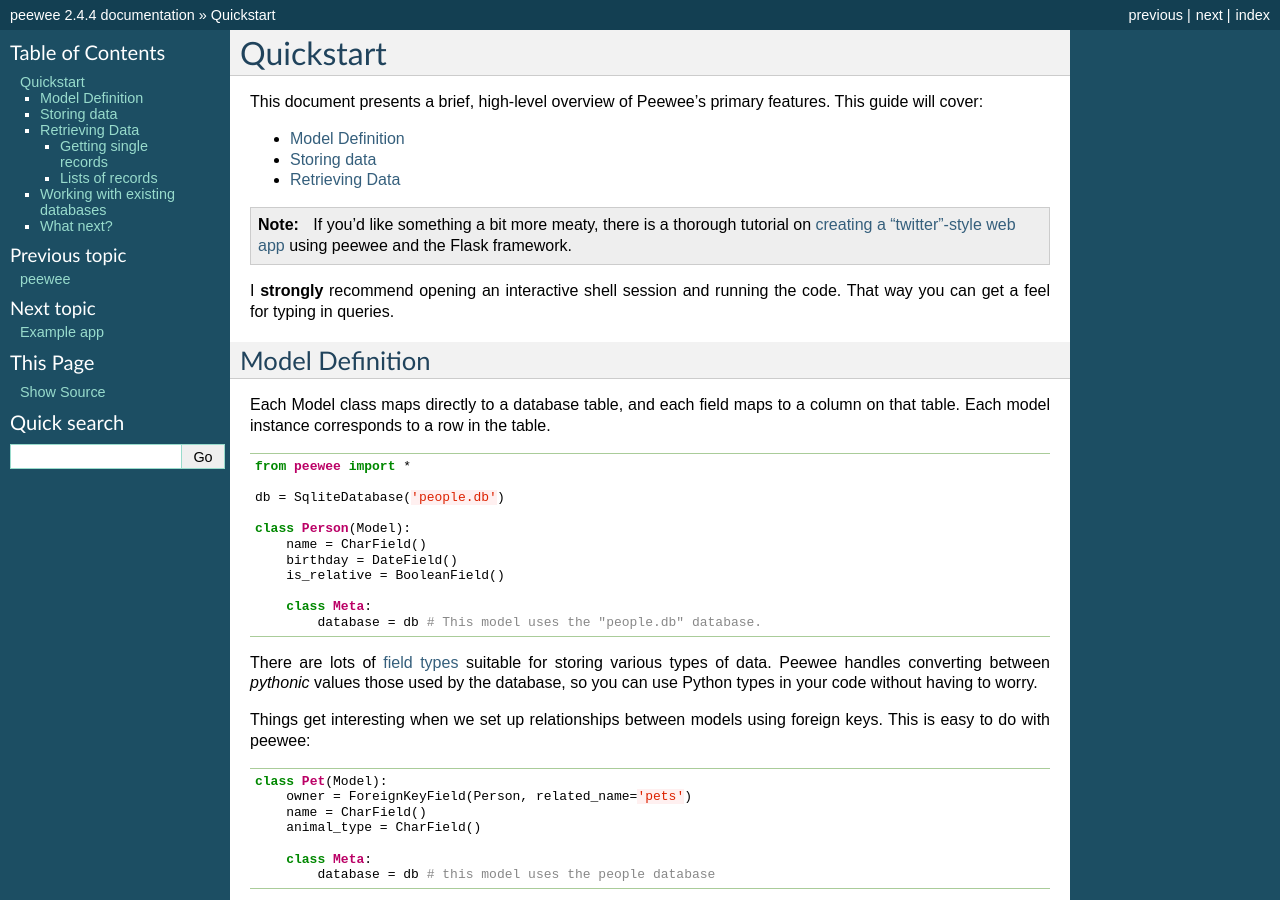
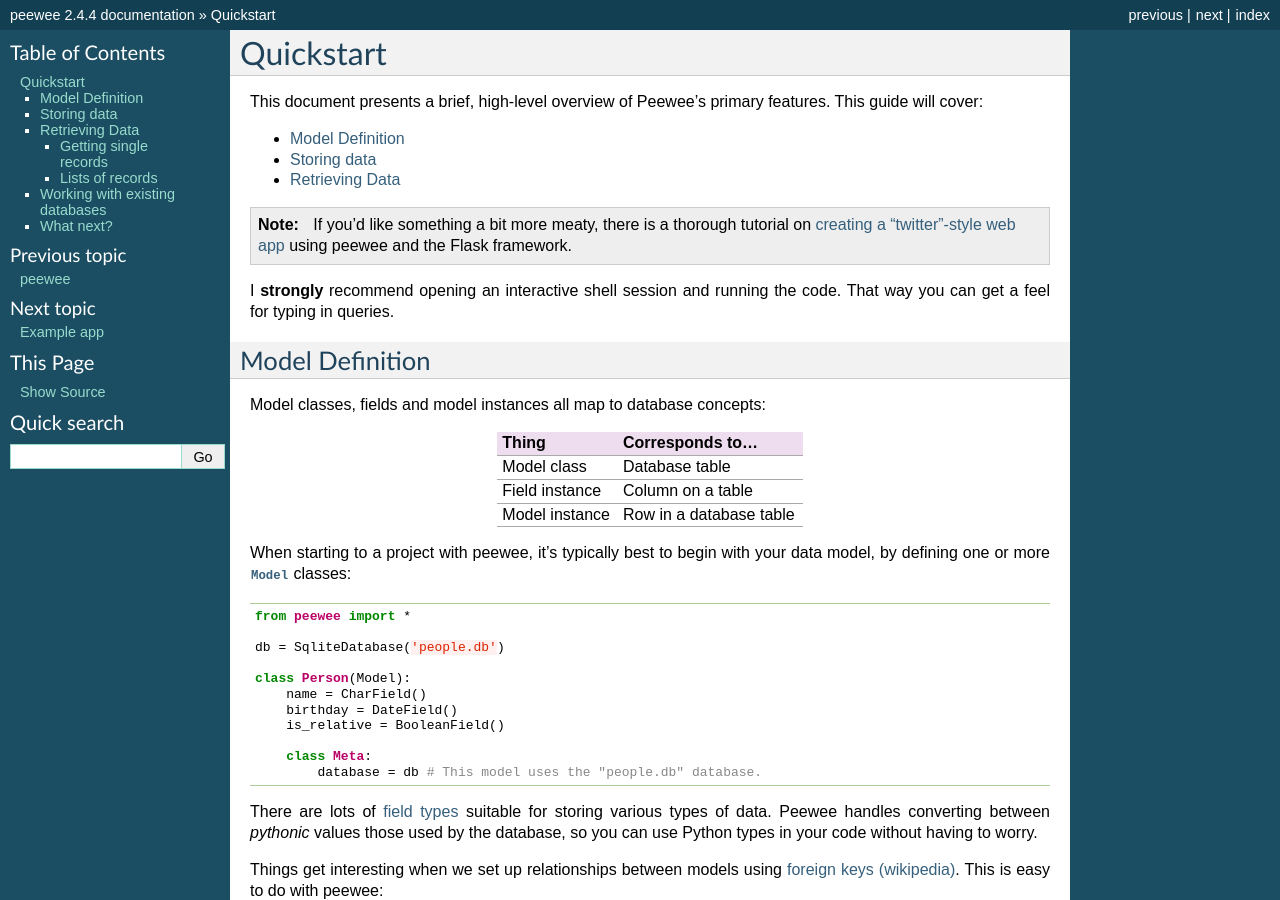
Before and after one commit to coleifer/peewee, a Sphinx documentation site: the page built from docs/peewee/quickstart.rst, in a window 1280 px wide and 900 px high. Built offline with Sphinx 7.4.7, drawn with Linux system fonts in a browser that asks for light colours; pages that are not in the unit, such as notebooks, are missing from menus.

Commit message:
More docs.

```diff
--- a/docs/peewee/more-resources.rst
+++ b/docs/peewee/more-resources.rst
@@ -3,7 +3,7 @@
 Additional Resources
 ====================
 
-I've written a number of blog posts about building applications and web-services with peewee (and usually Flask). If you'd like to see some real-life applications that use peewee, the following resources may be useful:
+I've written a number of blog posts about building applications and web-services with peewee (and usually Flask). If you'd like to see some "real-life" applications that use peewee, the following resources may be useful:
 
 * `Building a note-taking app with Flask and Peewee <http://charlesleifer.com/blog/saturday-morning-hack-a-little-note-taking-app-with-flask/>`_ as well as `Part 2 <http://charlesleifer.com/blog/saturday-morning-hacks-revisiting-the-notes-app/>`_ and `Part 3 <http://charlesleifer.com/blog/saturday-morning-hacks-adding-full-text-search-to-the-flask-note-taking-app/>`_.
 * `Analytics web service built with Flask and Peewee <http://charlesleifer.com/blog/saturday-morning-hacks-building-an-analytics-app-with-flask/>`_.
--- a/docs/peewee/querying.rst
+++ b/docs/peewee/querying.rst
@@ -1358,6 +1358,9 @@
         for tweet in user.tweets:
             print '  ', tweet.message
 
+.. note::
+    Do not mix calls to :py:meth:`~SelectQuery.aggregate_rows` with :py:meth:`~SelectQuery.get`. The latter applies a ``LIMIT 1`` SQL clause, and since the aggregate result set may contain more than one item, this can lead to incorrect behavior.
+
 Using prefetch
 ^^^^^^^^^^^^^^
 
--- a/docs/peewee/quickstart.rst
+++ b/docs/peewee/quickstart.rst
@@ -21,7 +21,17 @@
 Model Definition
 -----------------
 
-Each Model class maps directly to a database table, and each field maps to a column on that table. Each model instance corresponds to a row in the table.
+Model classes, fields and model instances all map to database concepts:
+
+================= =================================
+Thing             Corresponds to...
+================= =================================
+Model class       Database table
+Field instance    Column on a table
+Model instance    Row in a database table
+================= =================================
+
+When starting to a project with peewee, it's typically best to begin with your data model, by defining one or more :py:class:`Model` classes:
 
 .. code-block:: python
 
@@ -39,7 +49,7 @@
 
 There are lots of :ref:`field types <fields>` suitable for storing various types of data. Peewee handles converting between *pythonic* values those used by the database, so you can use Python types in your code without having to worry.
 
-Things get interesting when we set up relationships between models using foreign keys. This is easy to do with peewee:
+Things get interesting when we set up relationships between models using `foreign keys (wikipedia) <http://en.wikipedia.org/wiki/Foreign_key>`_. This is easy to do with peewee:
 
 .. code-block:: python
 
```
Also changed, not shown: docs/peewee/database.rst (+34 -32 lines), docs/peewee/models.rst (+9 -1 lines).
